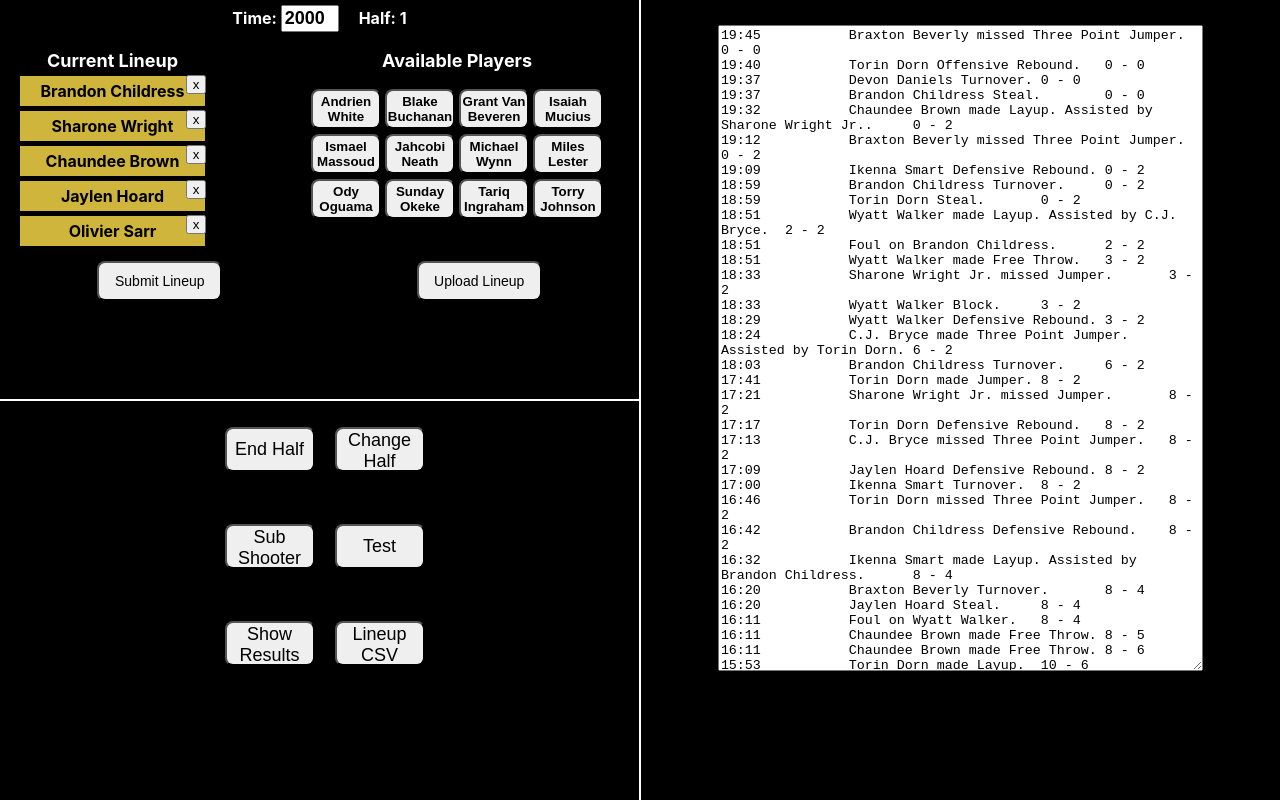
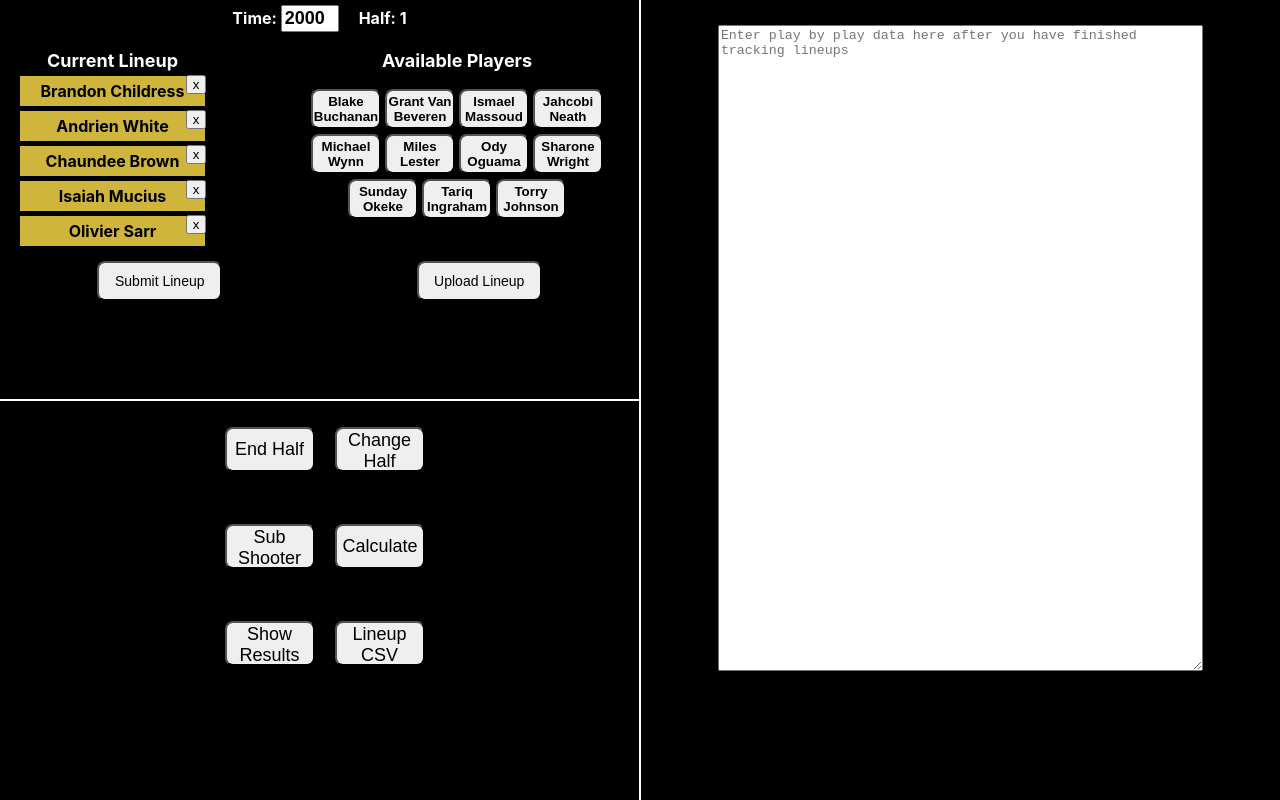
Before and after one commit to awbridgers/lineup-boxscore-tracker, a React (Create React App) app: page / in a window 1280 px wide. Built offline with nearby package versions, Linux system fonts and the light colour scheme.

Commit message:
changes button names

```diff
--- a/package.json
+++ b/package.json
@@ -2,6 +2,7 @@
   "name": "lineup-boxscore-tracker",
   "version": "0.1.0",
   "private": true,
+  "homepage": "https://github.io/redux-lineup-tracker",
   "jest": {
     "collectCoverageFrom": [
       "src/**/*.{js,jsx,ts,tsx}",
@@ -14,6 +15,7 @@
     "array-equal": "^1.0.0",
     "enzyme": "^3.9.0",
     "enzyme-adapter-react-16": "^1.11.2",
+    "gh-pages": "^2.1.1",
     "react": "^16.8.6",
     "react-csv": "^1.1.1",
     "react-dom": "^16.8.6",
@@ -30,7 +32,9 @@
     "start": "react-scripts start",
     "build": "react-scripts build",
     "test": "react-scripts test",
-    "eject": "react-scripts eject"
+    "eject": "react-scripts eject",
+    "predeploy": "npm run build",
+    "deploy": "gh-pages -d build"
   },
   "eslintConfig": {
     "extends": "react-app"
--- a/src/App.js
+++ b/src/App.js
@@ -305,6 +305,7 @@ export class App extends Component {
         }
       }
     })
+    this.props.changeResults();
   }
   uploadLineup = (e) =>{
     if(window.confirm('Uploading a lineup wille erase all previously recorded data. Continue?')){
@@ -401,7 +402,7 @@ export class App extends Component {
                   <p><button type ='button' onClick = {this.endHalf}>End Half</button></p>
                   <p><button type = "button" onClick = {this.changeHalf}>Change Half</button></p>
                   <p><button type = "button" onClick = {this.subShooter}>Sub Shooter</button></p>
-                  <p><button type = "button" onClick = {this.test}>Test</button></p>
+                  <p><button type = "button" onClick = {this.test}>Calculate</button></p>
                   <p><button type = "button" onClick = {this.props.changeResults}>Show Results</button></p>
                   <p><button><CSVLink data={this.props.lineupArray.map((lineup)=>{
                       let firstArray = (lineup.firstHalfArray.length > 0) ?
--- a/src/reducers/currentLineup.js
+++ b/src/reducers/currentLineup.js
@@ -1,6 +1,6 @@
 
 
-export const currentLineup = (state = ['Brandon Childress','Sharone Wright', 'Chaundee Brown', 'Jaylen Hoard', 'Olivier Sarr'], action) =>{
+export const currentLineup = (state = ['Brandon Childress','Andrien White', 'Chaundee Brown', 'Isaiah Mucius', 'Olivier Sarr'], action) =>{
   switch(action.type){
     case 'REMOVE_PLAYER':
       let newArray = state.slice();
--- a/src/reducers/playbyplay.js
+++ b/src/reducers/playbyplay.js
@@ -1,7 +1,7 @@
 import {stateGame as testGame} from '../testFile.js';
 
 
-export const playByPlay = (state = testGame, action) =>{
+export const playByPlay = (state = '', action) =>{
   switch(action.type){
     case 'UPDATE_PLAY_BY_PLAY':
       return action.text;
```
Also changed, not shown: 1 other file (tests, documents, lock files or other folders).
